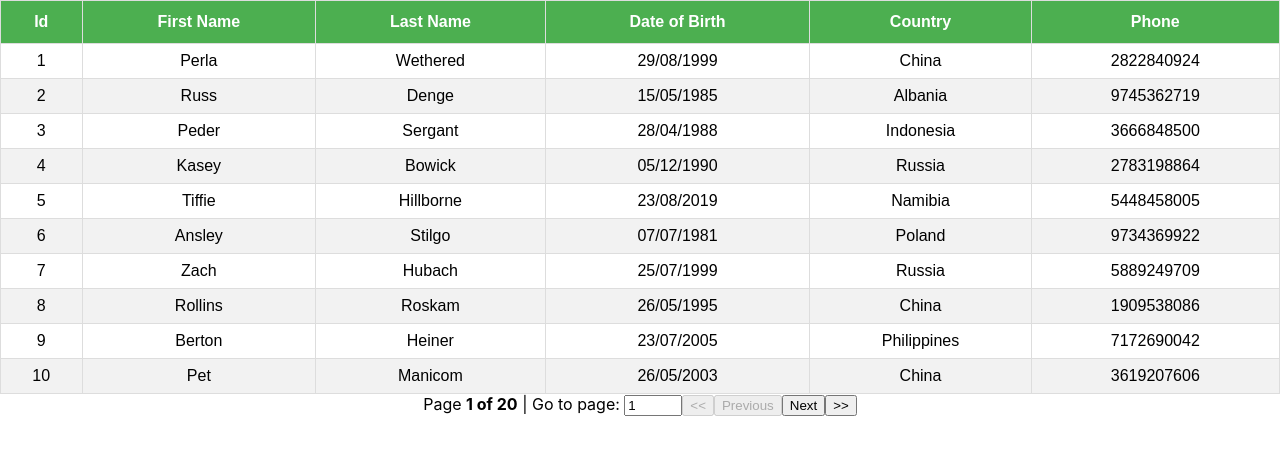
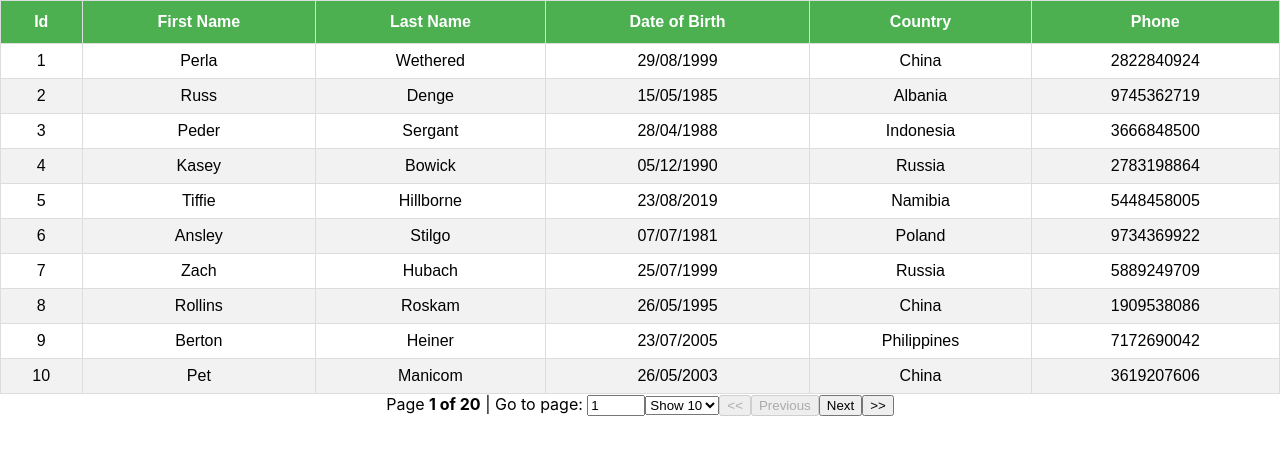
Before and after one commit to adospinoiu/React_Client-Side-Table, a React (Create React App) app: page / in a window 1280 px wide. Shown: the top 454 px of the page. Built offline with nearby package versions, Linux system fonts and the light colour scheme.

Commit message:
Added field to PaginationTable.js that allows the user to select the number of results per page to be displayed

```diff
--- a/src/components/GlobalFilter.js
+++ b/src/components/GlobalFilter.js
@@ -1,4 +1,4 @@
-// The code below affects only the GlobalFilter section. It introduces a 1-second delay in the search/filter dispaly of the table. When the user stops tying, THEN the filter/sort is run and after a second delay the results are shown for the user. Basically a "delay" ...
+// The code below affects only the GlobalFilter section. It introduces a 1-second delay in the search/filter dispaly of the table. When the user stops typing, THEN the filter/sort is run and after a second delay the results are shown for the user. Basically a "delay" ...
 
 import React, { useState } from 'react';
 import { useAsyncDebounce } from 'react-table';
--- a/src/components/PaginationTable.js
+++ b/src/components/PaginationTable.js
@@ -29,6 +29,7 @@ export const PaginationTable = () => {
         pageOptions,            // This allows for the 'page preview' (i.e. x of x)
         gotoPage,               // This allows for the 'go to specific page' entry field
         pageCount,              // This allows for the 'go to specific page' entry field
+        setPageSize,
         state,
         prepareRow,
     } = useTable({
@@ -38,7 +39,7 @@ export const PaginationTable = () => {
     },
         usePagination)
 
-    const { pageIndex } = state;
+    const { pageIndex, pageSize } = state;
 
     return (
         <div>
@@ -80,6 +81,16 @@ export const PaginationTable = () => {
                     style={{width: '50px'}} />
                 </span>
 
+                {/* This is the entry field so the user can select how many rows per page that should be displayed. (i.e. 10, 25, 50) */}
+                <select value={pageSize} onChange={e => setPageSize(Number(e.target.value))}>
+                    {
+                        [10, 25, 50].map(pageSize => (
+                    <option key={pageSize} value={pageSize}>
+                            Show {pageSize}
+                    </option>
+                ))}
+                </select>
+
                 {/* These are the buttons that allow the user to move through the various pages of the table */}
                 <button onClick={() => gotoPage(0)} disabled={!canPreviousPage}>{'<<'}</button>
                 <button onClick={() => previousPage()} disabled={!canPreviousPage}>Previous</button>
```
Also changed, not shown: 1 other file (tests, documents, lock files or other folders).
